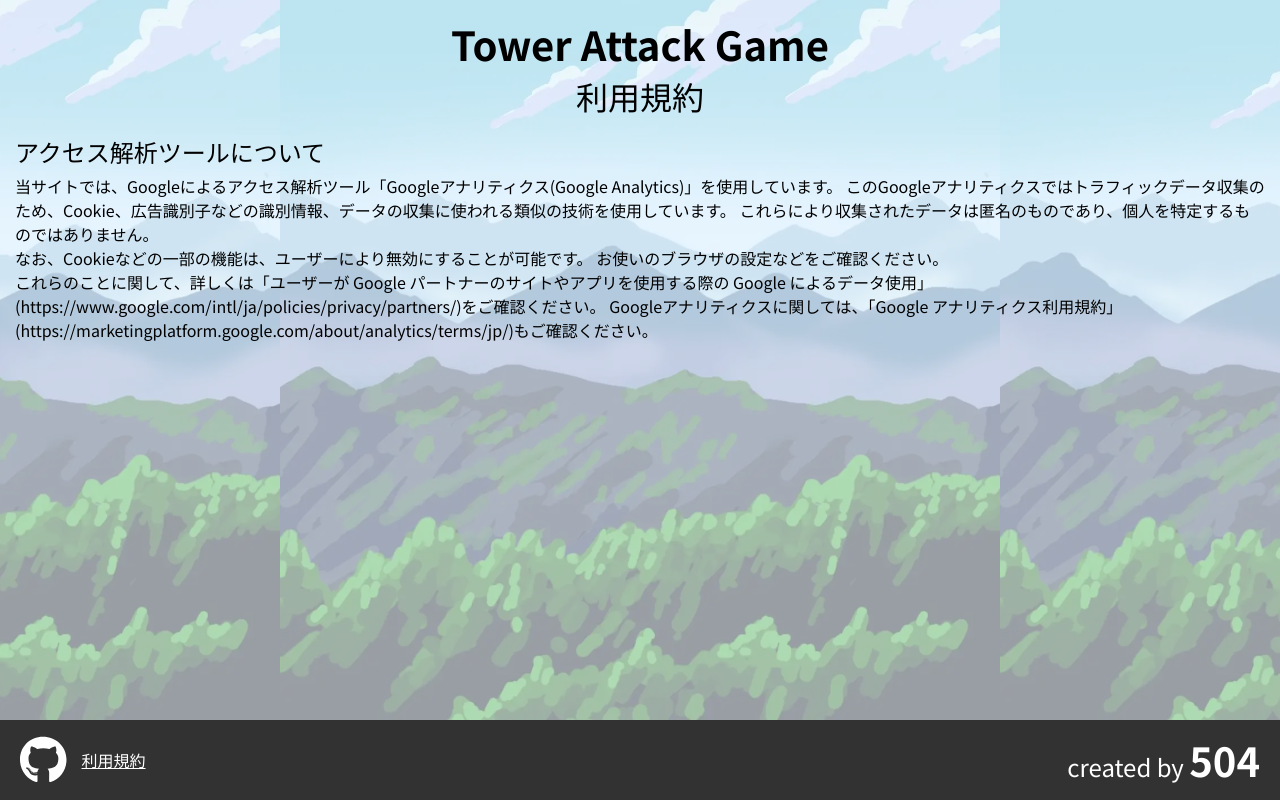
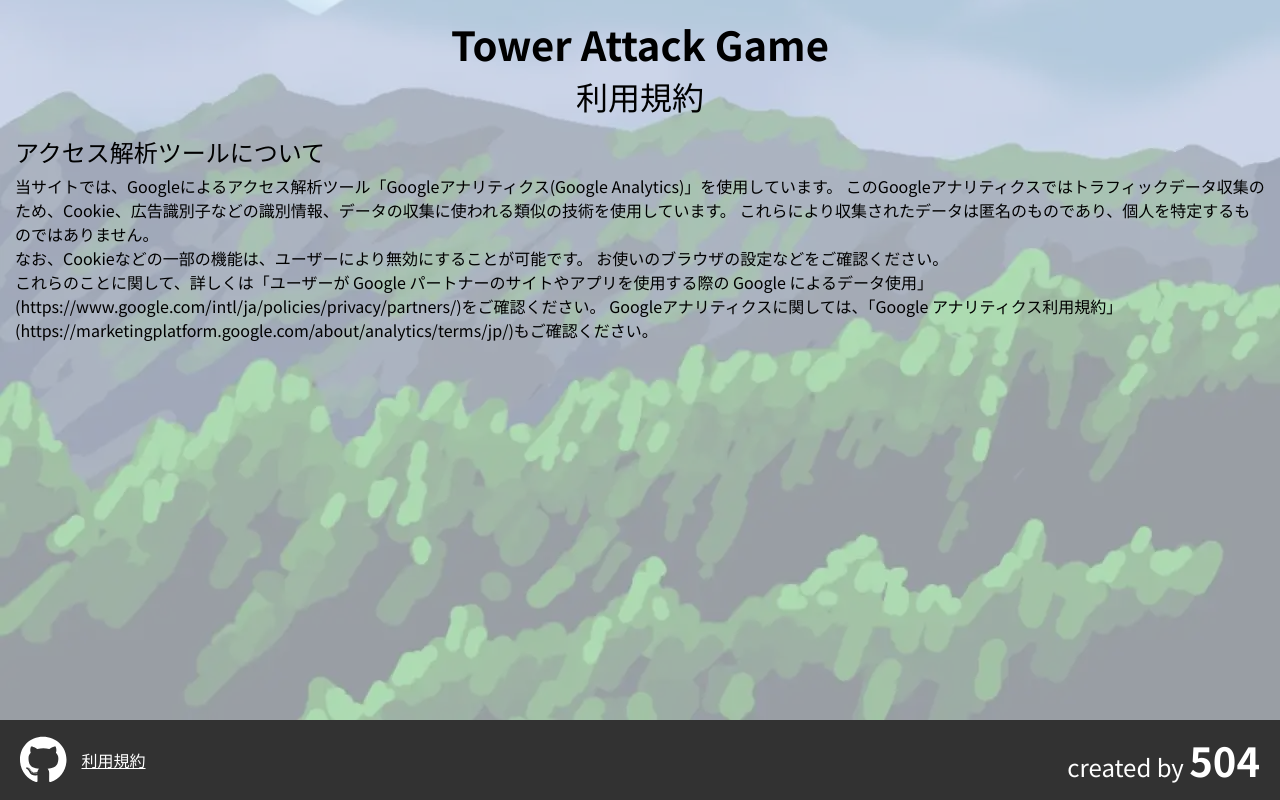
Before and after one commit to nishi-developers/TowerAttackGame, a Vue app: page /terms in a window 1280 px wide. Built offline with nearby package versions, Linux system fonts and the light colour scheme.

Commit message:
背景の調整

```diff
--- a/src/App.vue
+++ b/src/App.vue
@@ -44,4 +44,10 @@
 .RouterLink {
   text-decoration: none;
 }
+
+.backgroundImage{
+  background-position-x: center;
+  background-position-y: bottom;
+  background-size: cover;
+}
 </style>
--- a/src/views/game.vue
+++ b/src/views/game.vue
@@ -1,15 +1,15 @@
 <template>
-  <div id="MainCanvas" :class="['background', BackgroundImage]">
+  <div id="MainCanvas" :class="['background backgroundImage', BackgroundImage]">
     <Overlay :step="Step" :stageid="StageID" :stagedata=StageData @re="reOverlay" v-if="waitRender"></Overlay>
     <div id="heroPositionSys">
       <div id="hero" :style="{ 'left': HeroLeft + 'px', 'bottom': HeroBottom + 'px' }">
-        <Character :CharaData="{ 'character': 'hero', 'show': HP }"  v-if="waitRender"/>
+        <Character :CharaData="{ 'character': 'hero', 'show': HP }" v-if="waitRender" />
         <!--プレイヤー(position: absolute;) キャラコンポーネントから直接描画-->
       </div>
     </div>
-    <Tower :TowerData=Tower1 :TowerNum=1  v-if="waitRender"/> <!--描写する1つ目の塔 この塔の構成要素を送信-->
+    <Tower :TowerData=Tower1 :TowerNum=1 v-if="waitRender" /> <!--描写する1つ目の塔 この塔の構成要素を送信-->
     <div id="spacer"></div>
-    <Tower :TowerData=Tower2 :TowerNum=2 @clickTower="ClickChara"  v-if="waitRender"/>
+    <Tower :TowerData=Tower2 :TowerNum=2 @clickTower="ClickChara" v-if="waitRender" />
     <!--描写する2つ目の塔 この塔の構成要素を送信 2つめの塔のみクリックを受け付ける-->
   </div>
 </template>
@@ -200,11 +200,6 @@
 }
 
 /* 背景 */
-.background {
-  background-position-x: center;
-  background-position-y: bottom;
-  background-size: auto 100%;
-}
 
 .background.Mounten1 {
   background-image: url("@/assets/background/Mounten1.webp");
--- a/src/views/menu.vue
+++ b/src/views/menu.vue
@@ -1,12 +1,12 @@
 <template>
-  <div id="backimage">
+  <div id="backimage" class="backgroundImage">
     <div id="MainCanvas">
       <RouterLink to="/" class="RouterLink">
         <p id="title" class="titles"><b>Tower Attack Game</b></p>
       </RouterLink>
       <p id="subtitle" class="titles">ステージセレクト</p>
       <div id="stages">
-        <RouterLink class="RouterLink" :to="'/game/' + StageID" v-for="StageID in Stages" >
+        <RouterLink class="RouterLink" :to="'/game/' + StageID" v-for="StageID in Stages">
           <div class="stage">
             <p class="text Name"><b>{{ StageData[StageID]["StageName"] }}</b></p>
             <p class="text Description">{{ StageData[StageID]["Description"] }}</p>
@@ -32,9 +32,6 @@
   padding: 0;
   position: absolute;
   background-image: url("@/assets/background/Mounten1.webp");
-  background-position-x: center;
-  background-position-y: bottom;
-  background-size: auto 100%;
 }
 
 #MainCanvas {
@@ -90,22 +87,7 @@
   color: #000;
 }
 
-
-
 #spacer {
   height: var(--footer);
 }
-
-/* カーソルを戻す
-#MainCanvas,
-#MainCanvas *,
-.overlay,
-.overlay * {
-  cursor: auto;
-}
-
-#MainCanvas:active,
-#MainCanvas *:active {
-  cursor: auto;
-} */
 </style>
--- a/src/views/terms.vue
+++ b/src/views/terms.vue
@@ -1,5 +1,5 @@
 <template>
-  <div id="backimage">
+  <div id="backimage" class="backgroundImage">
     <div id="MainCanvas">
       <RouterLink to="/" class="RouterLink">
         <p id="title" class="titles"><b>Tower Attack Game</b></p>
@@ -31,9 +31,6 @@
   padding: 0;
   position: absolute;
   background-image: url("@/assets/background/Mounten1.webp");
-  background-position-x: center;
-  background-position-y: bottom;
-  background-size: auto 100%;
 }
 
 #MainCanvas {
```
